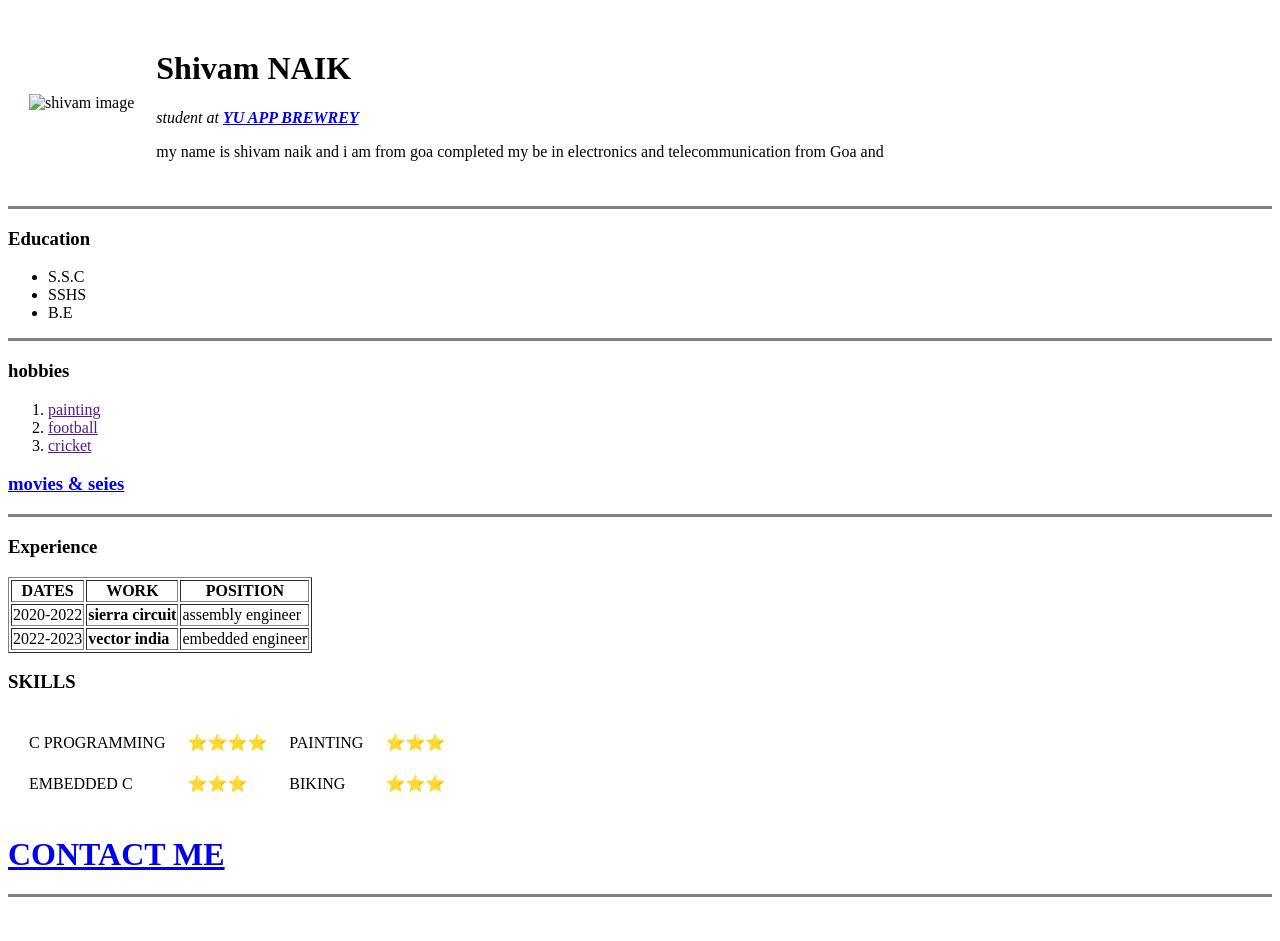
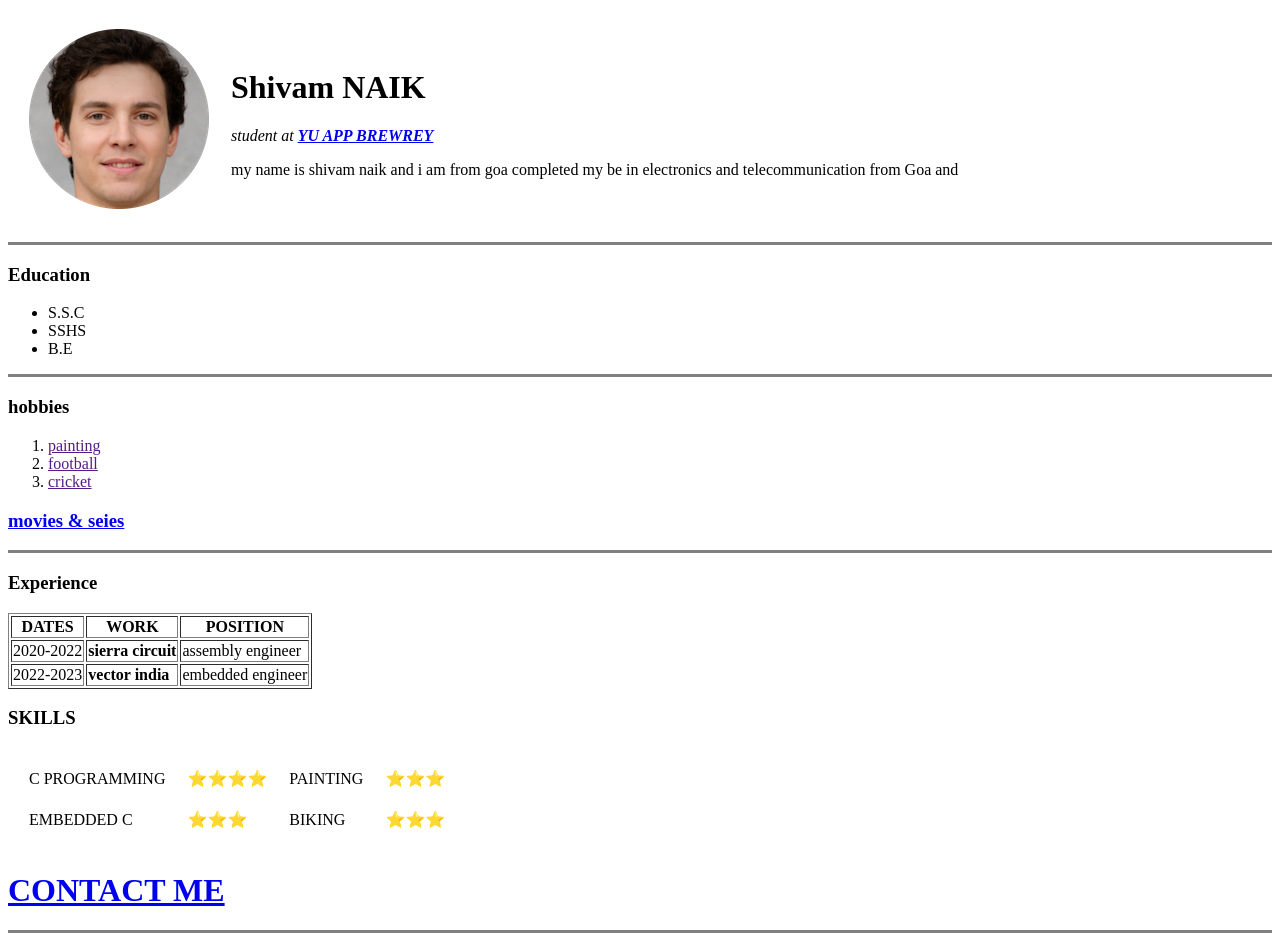
Before and after one commit to shivamnaik15/cv, a plain HTML site: page index.html in a window 1280 px wide. Before the commit the page ends 905 px from the top, so only its background shows below. Drawn offline with Linux system fonts and the light colour scheme.

Commit message:
Update index.html

```diff
--- a/index.html
+++ b/index.html
@@ -11,7 +11,7 @@
 <body>
     <table cellspacing="20">
         <tr>
-            <td> <img src="fake-human-circle-img.png" alt="shivam image"></td>
+            <td> <img src="20 - fake-human-circle-img.png" alt="shivam image"></td>
 
                 <td><h1>Shivam NAIK</h1>
                     <p> <em>student at <strong> <a href="https://www.google.com">YU APP BREWREY</a> </strong></em></p>
```
